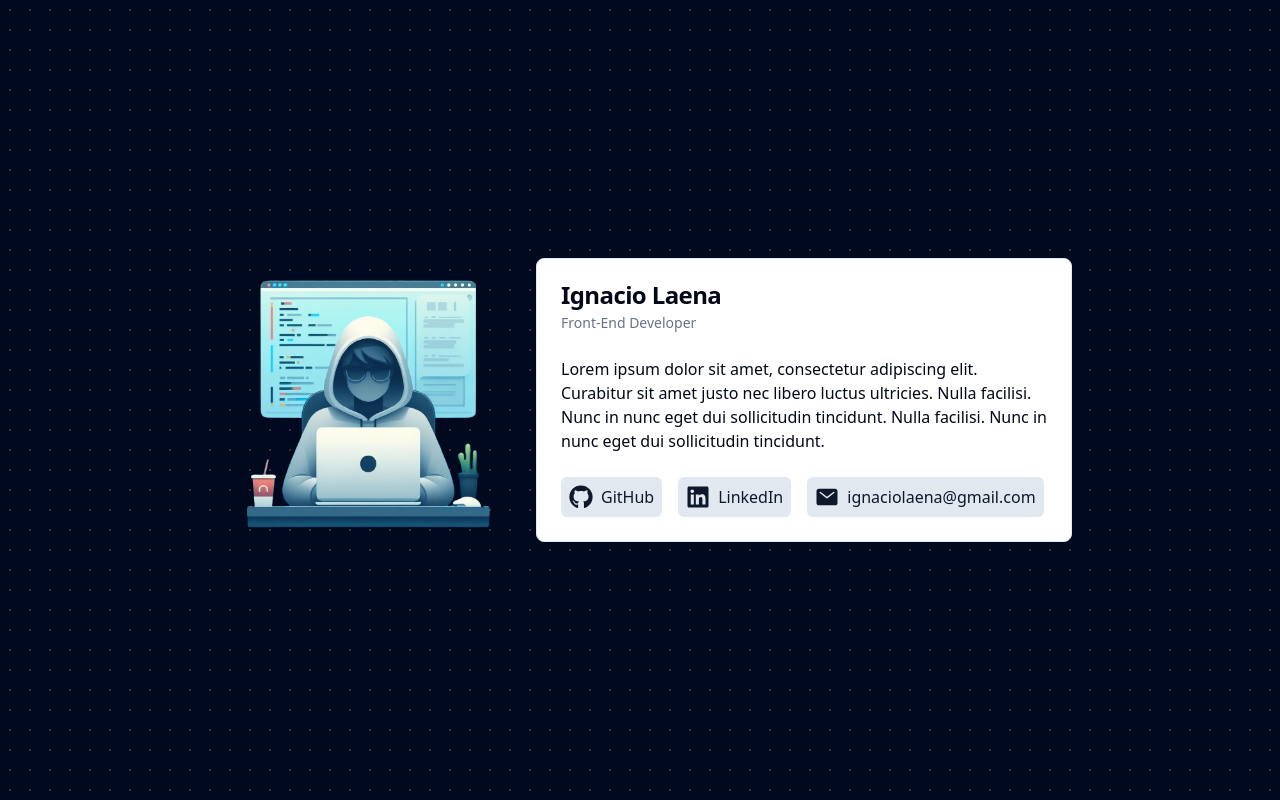
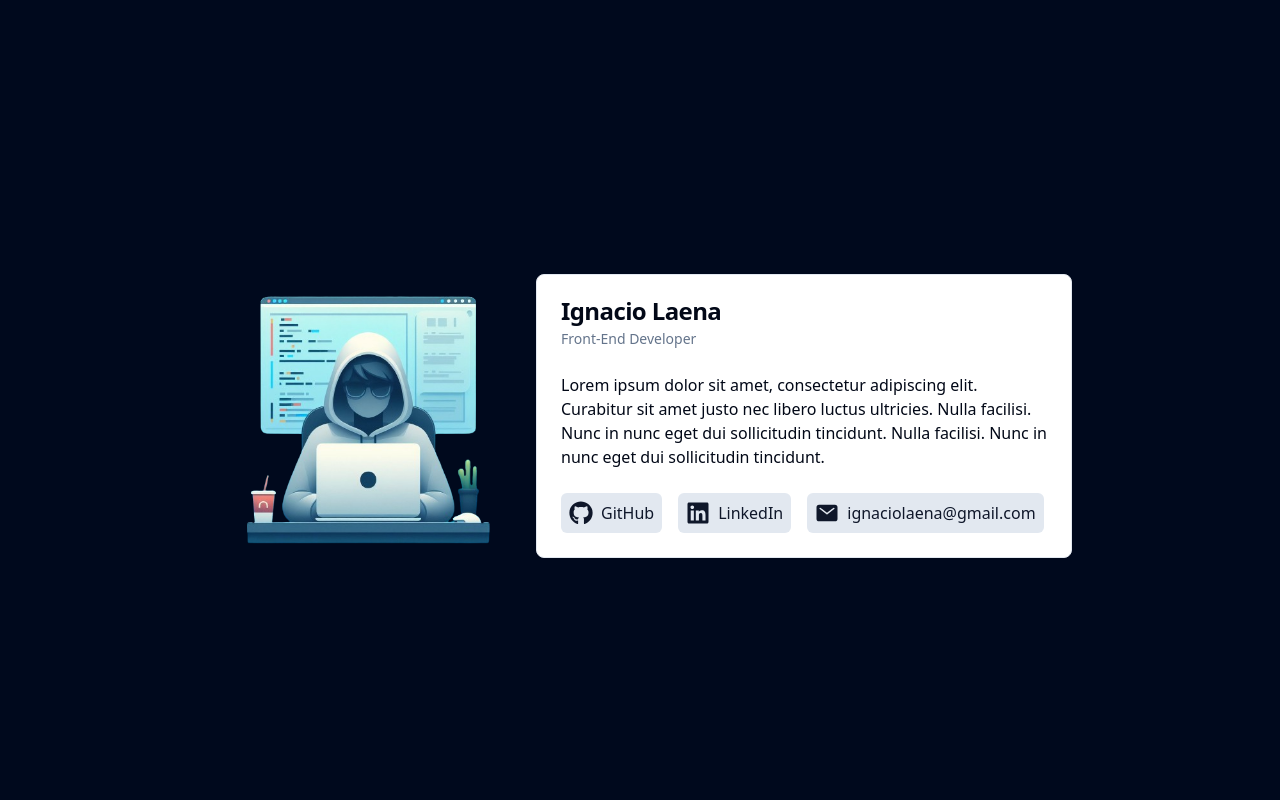
Before and after one commit to NachoLaena/Portfolio, a React (Vite) app: page / in a window 1280 px wide. Shown: the top 800 px of the page. Built offline with nearby package versions, Linux system fonts and the light colour scheme.

Commit message:
Update app and hero components

```diff
--- a/src/App.jsx
+++ b/src/App.jsx
@@ -1,11 +1,13 @@
 import Hero from "./components/hero";
+import Projects from "./components/projects";
 
 function App() {
   return (
     <main className="dark:dark">
-      <div class="absolute top-0 z-[-2] h-screen w-screen bg-[#000000] bg-[radial-gradient(#ffffff33_1px,#00091d_1px)] bg-[size:20px_20px]">
-        <div className="max-w-4xl mx-auto">
+      <div className="bg-[#000000] bg-fixed bg-[radial-gradient(#ffffff33_1px,#00091d_1px)] bg-[size:20px_20px]">
+        <div className="max-w-4xl mx-auto p-4">
           <Hero />
+          <Projects />
         </div>
       </div>
     </main>
--- a/src/components/hero.jsx
+++ b/src/components/hero.jsx
@@ -30,7 +30,7 @@ export default function Hero() {
   ];
 
   return (
-    <div className="flex flex-col h-dvh p-4 items-center justify-center sm:flex-row gap-2">
+    <div className="flex flex-col h-dvh items-center justify-center sm:flex-row gap-2">
       <img src="/avatar.png" alt="programmer avatar" className="rounded-3xl dark:bg-opacity-30 w-64 md:w-80" />
       <Card>
         <CardHeader>
--- a/tailwind.config.js
+++ b/tailwind.config.js
@@ -1,6 +1,6 @@
 /** @type {import('tailwindcss').Config} */
 module.exports = {
-  darkMode: ["media"],
+  darkMode: ["class"],
   content: [
     './pages/**/*.{js,jsx}',
     './components/**/*.{js,jsx}',
```
